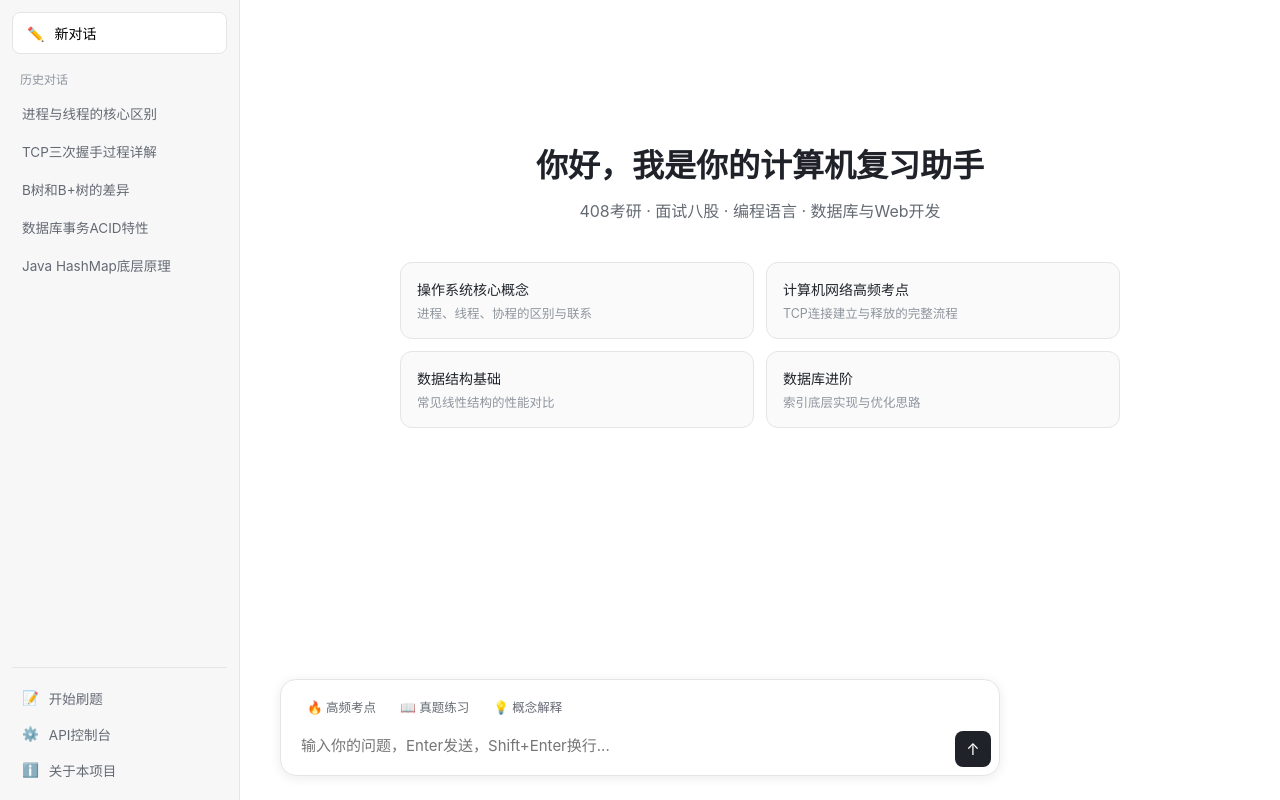
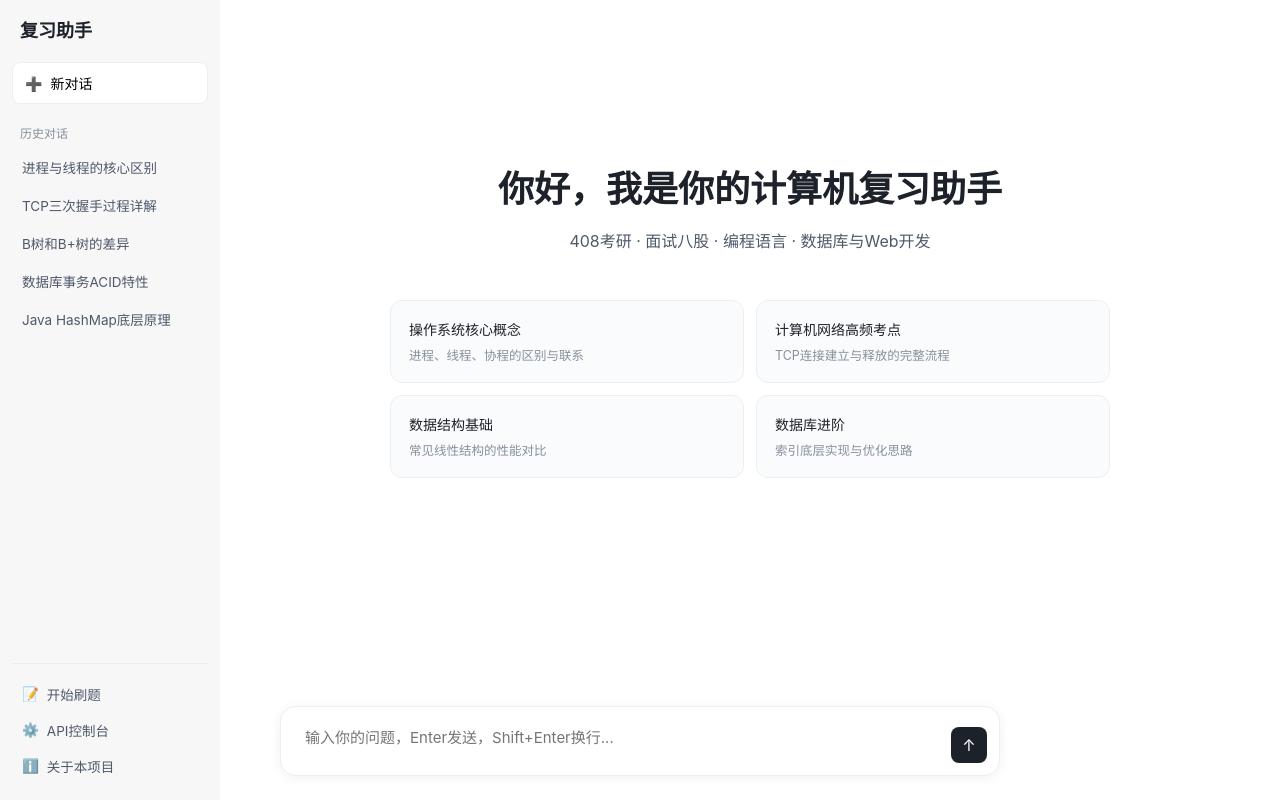
Before and after one commit to wenti-188/local-408-rag-qa, a Flask app: page / in a window 1280 px wide. Run offline with Flask 3, Linux system fonts and the light colour scheme; data that the repository does not hold is empty; parts of the project's set-up code (start-up, migrations or seed data) failed here and were passed over.

Commit message:
前端优化：进一步对齐豆包电脑版细节，去掉输入框多余按钮，加大留白，调整气泡和边栏

```diff
--- a/templates/index.html
+++ b/templates/index.html
@@ -9,28 +9,32 @@
         :root {
             --bg: #ffffff;
             --sidebar: #f7f7f8;
-            --border: #e5e5e7;
-            --text: #1f2329;
-            --text-2: #646a73;
-            --text-3: #8f959e;
-            --user-bubble: #1f2329;
+            --border: #eceef0;
+            --text: #1d2129;
+            --text-2: #4e5969;
+            --text-3: #86909c;
+            --user-bubble: #1d2129;
+            --ai-bubble: #f7f8fa;
             --hover: #f2f3f5;
-            --shadow: 0 2px 12px rgba(0,0,0,0.08);
         }
         body { background: var(--bg); color: var(--text); height:100vh; display:flex; overflow:hidden; }
 
-        /* 左侧边栏 - 豆包风格极简 */
+        /* 左侧边栏 - 豆包原版 */
         .sidebar {
-            width: 240px;
+            width: 220px;
             background: var(--sidebar);
-            border-right: 1px solid var(--border);
             display: flex;
             flex-direction: column;
-            padding: 12px;
+            padding: 16px 12px;
+        }
+        .logo {
+            font-size: 18px;
+            font-weight: 600;
+            padding: 0 8px 20px;
         }
         .new-chat-btn {
             width: 100%;
-            padding: 10px 14px;
+            padding: 10px 12px;
             border: 1px solid var(--border);
             background: white;
             border-radius: 8px;
@@ -39,9 +43,9 @@
             text-align: left;
             display: flex;
             align-items: center;
-            gap: 10px;
+            gap: 8px;
             transition: all 0.15s;
-            margin-bottom: 16px;
+            margin-bottom: 20px;
         }
         .new-chat-btn:hover { background: var(--hover); }
         .side-title {
@@ -80,12 +84,12 @@
             text-align: left;
             display: flex;
             align-items: center;
-            gap: 10px;
+            gap: 8px;
             transition: all 0.15s;
         }
         .side-btn:hover { background: var(--hover); }
 
-        /* 主聊天区 - 豆包风格居中 */
+        /* 主聊天区 - 豆包原版居中 */
         .main {
             flex: 1;
             display: flex;
@@ -95,26 +99,26 @@
         .chat-container {
             flex: 1;
             overflow-y: auto;
-            padding: 40px 20px 140px;
+            padding: 40px 20px 160px;
         }
         .chat-container::-webkit-scrollbar { width: 6px; }
         .chat-container::-webkit-scrollbar-thumb { background: #d0d0d5; border-radius: 3px; }
 
-        /* 空状态欢迎页 - 豆包风格 */
+        /* 空状态 - 豆包原版 */
         .welcome {
             max-width: 720px;
-            margin: 100px auto 0;
+            margin: 120px auto 0;
             text-align: center;
         }
         .welcome h1 {
-            font-size: 32px;
+            font-size: 36px;
             font-weight: 600;
-            margin-bottom: 12px;
+            margin-bottom: 16px;
         }
         .welcome p {
             font-size: 16px;
             color: var(--text-2);
-            margin-bottom: 40px;
+            margin-bottom: 48px;
         }
         .suggest-grid {
             display: grid;
@@ -123,8 +127,8 @@
             text-align: left;
         }
         .suggest-card {
-            padding: 16px;
-            background: #fafafa;
+            padding: 18px;
+            background: #fafbfc;
             border: 1px solid var(--border);
             border-radius: 12px;
             cursor: pointer;
@@ -137,17 +141,17 @@
         .suggest-card .card-title {
             font-size: 14px;
             font-weight: 500;
-            margin-bottom: 4px;
+            margin-bottom: 6px;
         }
         .suggest-card .card-desc {
             font-size: 12.5px;
             color: var(--text-3);
         }
 
-        /* 消息气泡 - 豆包风格 */
+        /* 消息气泡 - 豆包原版 */
         .msg-wrap {
-            max-width: 760px;
-            margin: 0 auto 28px;
+            max-width: 720px;
+            margin: 0 auto 32px;
             display: flex;
             gap: 12px;
             animation: fadeIn 0.25s ease;
@@ -174,7 +178,7 @@
             max-width: 80%;
             padding: 12px 16px;
             border-radius: 12px;
-            line-height: 1.7;
+            line-height: 1.75;
             font-size: 15px;
             white-space: pre-wrap;
         }
@@ -183,7 +187,7 @@
             color: white;
         }
         .msg-ai .bubble {
-            background: #f7f7f8;
+            background: var(--ai-bubble);
         }
         .elapsed {
             margin-top: 8px;
@@ -191,35 +195,19 @@
             color: var(--text-3);
         }
 
-        /* 输入区 - 豆包风格悬浮 */
+        /* 输入区 - 豆包原版大输入框 */
         .input-area {
             position: fixed;
             bottom: 24px;
             left: 50%;
             transform: translateX(-50%);
-            width: min(720px, calc(100% - 280px));
+            width: min(720px, calc(100% - 260px));
             background: white;
             border: 1px solid var(--border);
             border-radius: 16px;
-            box-shadow: var(--shadow);
-            padding: 8px;
+            box-shadow: 0 2px 12px rgba(0,0,0,0.06);
+            padding: 12px;
         }
-        .input-tools {
-            display: flex;
-            gap: 4px;
-            padding: 4px 8px;
-        }
-        .tool-btn {
-            padding: 5px 10px;
-            border: none;
-            background: transparent;
-            border-radius: 6px;
-            font-size: 12.5px;
-            color: var(--text-2);
-            cursor: pointer;
-            transition: all 0.15s;
-        }
-        .tool-btn:hover { background: var(--hover); }
         .input-row {
             display: flex;
             gap: 8px;
@@ -229,11 +217,11 @@
             flex: 1;
             border: none;
             outline: none;
-            padding: 10px 12px;
+            padding: 8px 12px;
             font-size: 15px;
             resize: none;
-            min-height: 40px;
-            max-height: 120px;
+            min-height: 44px;
+            max-height: 160px;
             font-family: inherit;
             line-height: 1.5;
         }
@@ -275,9 +263,9 @@
 
         /* 刷题卡片 */
         .quiz-card {
-            max-width: 760px;
-            margin: 0 auto 28px;
-            background: #f7f7f8;
+            max-width: 720px;
+            margin: 0 auto 32px;
+            background: var(--ai-bubble);
             border-radius: 12px;
             padding: 24px;
         }
@@ -329,7 +317,7 @@
             padding: 28px;
             width: 480px;
             max-width: 90%;
-            box-shadow: var(--shadow);
+            box-shadow: 0 8px 32px rgba(0,0,0,0.1);
         }
         .modal h3 { font-size: 18px; font-weight: 600; margin-bottom: 16px; }
         .modal p { font-size: 14px; line-height: 1.7; color: var(--text-2); margin-bottom: 10px; }
@@ -349,8 +337,8 @@
         @media (max-width: 900px) {
             .sidebar { display: none; }
             .input-area { width: 92%; }
-            .welcome { margin-top: 40px; }
-            .welcome h1 { font-size: 24px; }
+            .welcome { margin-top: 60px; }
+            .welcome h1 { font-size: 28px; }
             .suggest-grid { grid-template-columns: 1fr; }
         }
     </style>
@@ -358,8 +346,9 @@
 <body>
     <!-- 左侧边栏 -->
     <div class="sidebar">
+        <div class="logo">复习助手</div>
         <button class="new-chat-btn" onclick="newChat()">
-            <span>✏️</span> 新对话
+            <span>➕</span> 新对话
         </button>
         <div class="side-title">历史对话</div>
         <div class="history-item" onclick="quickAsk('请详细解释进程和线程的核心区别以及各自的适用场景')">进程与线程的核心区别</div>
@@ -410,11 +399,6 @@
 
         <!-- 输入区 -->
         <div class="input-area">
-            <div class="input-tools">
-                <button class="tool-btn" onclick="quickAsk('帮我出一道高频面试题')">🔥 高频考点</button>
-                <button class="tool-btn" onclick="startQuiz()">📖 真题练习</button>
-                <button class="tool-btn" onclick="quickAsk('这个概念是什么意思，举个例子')">💡 概念解释</button>
-            </div>
             <div class="input-row">
                 <textarea id="input" placeholder="输入你的问题，Enter发送，Shift+Enter换行..." rows="1"></textarea>
                 <button id="send" onclick="sendQuestion()">↑</button>
@@ -445,7 +429,7 @@
         // 自动调整输入框高度
         input.addEventListener('input', () => {
             input.style.height = 'auto';
-            input.style.height = Math.min(input.scrollHeight, 120) + 'px';
+            input.style.height = Math.min(input.scrollHeight, 160) + 'px';
         });
 
         function cleanMd(text) {
```
